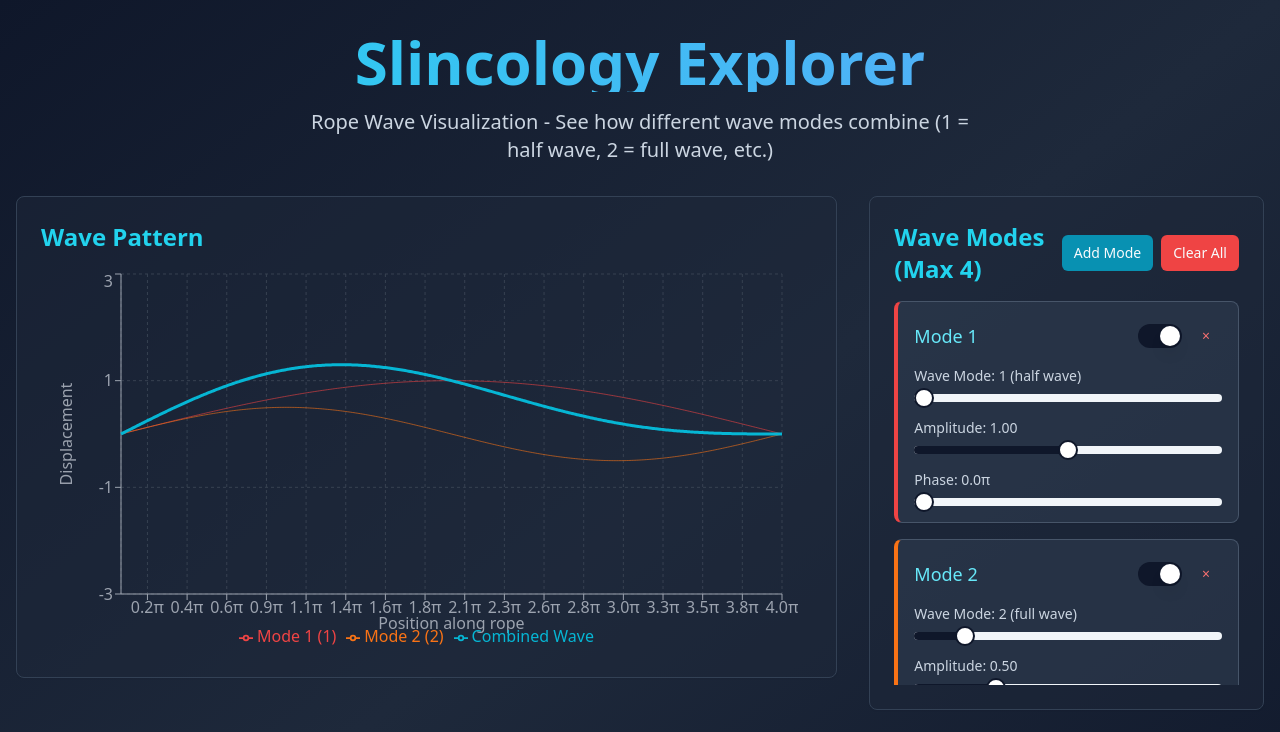
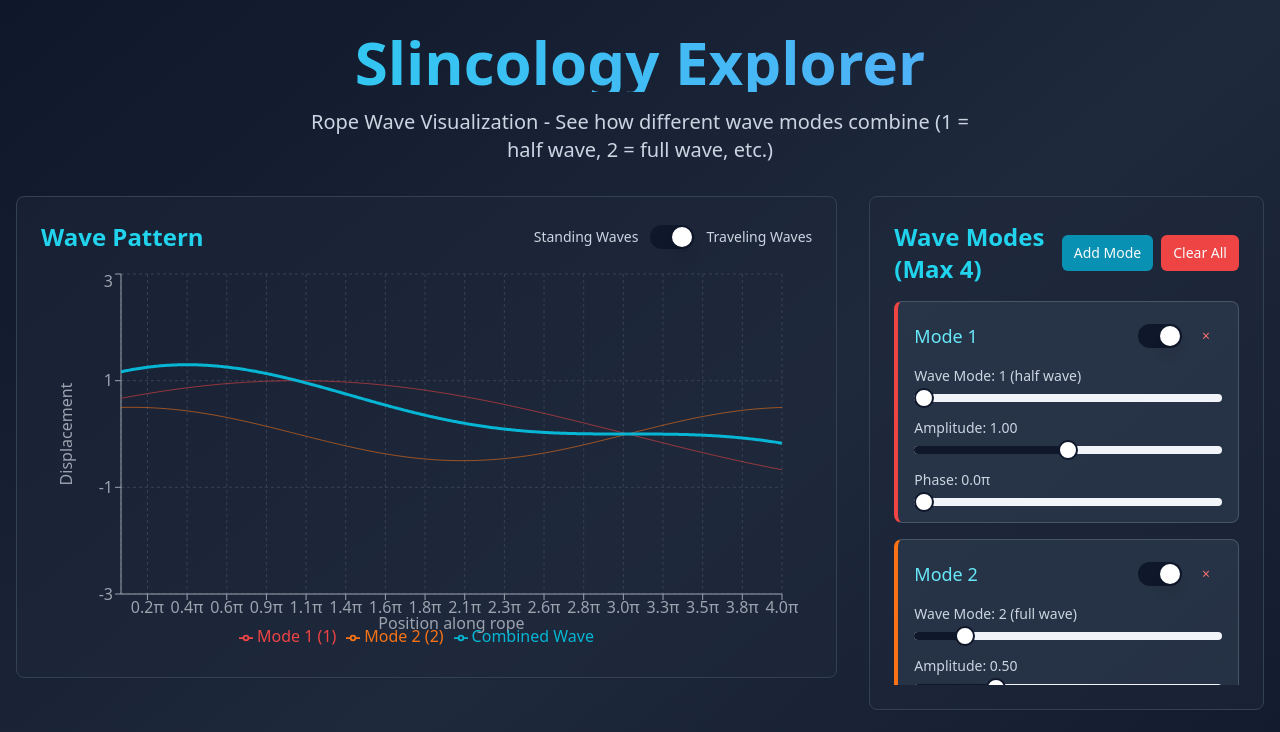
Before and after one commit to snoboll/slincology-waveform-wizard, a React (Vite) app: page / in a window 1280 px wide. Shown: the top 732 px of the page. Built offline with nearby package versions, Linux system fonts and the light colour scheme.

Commit message:
Add animation toggle for standing waves
Adds a toggle to enable/disable the animation of standing waves.

```diff
--- a/src/components/WaveformVisualization.tsx
+++ b/src/components/WaveformVisualization.tsx
@@ -1,13 +1,25 @@
-
-import React, { useMemo } from 'react';
+import React, { useMemo, useState, useEffect } from 'react';
 import { LineChart, Line, XAxis, YAxis, CartesianGrid, ResponsiveContainer, Legend } from 'recharts';
 import { Tone } from '@/pages/Index';
 
 interface WaveformVisualizationProps {
   tones: Tone[];
+  isAnimated: boolean;
 }
 
-export const WaveformVisualization: React.FC<WaveformVisualizationProps> = ({ tones }) => {
+export const WaveformVisualization: React.FC<WaveformVisualizationProps> = ({ tones, isAnimated }) => {
+  const [time, setTime] = useState(0);
+
+  useEffect(() => {
+    if (!isAnimated) return;
+
+    const interval = setInterval(() => {
+      setTime(prevTime => prevTime + 0.05);
+    }, 50);
+
+    return () => clearInterval(interval);
+  }, [isAnimated]);
+
   const data = useMemo(() => {
     const points = 400;
     const maxLength = 4 * Math.PI; // Show rope length
@@ -23,8 +35,14 @@ export const WaveformVisualization: React.FC<WaveformVisualizationProps> = ({ to
       let combinedValue = 0;
       tones.forEach((tone, index) => {
         if (tone.enabled) {
-          // For rope waves: sin(n * π * x / L) where n is the mode number
-          const value = tone.amplitude * Math.sin((tone.frequency * Math.PI * x / maxLength) + tone.phase);
+          let value;
+          if (isAnimated) {
+            // Traveling waves: sin(n * π * x / L - ωt + φ)
+            value = tone.amplitude * Math.sin((tone.frequency * Math.PI * x / maxLength) - (tone.frequency * time) + tone.phase);
+          } else {
+            // Standing waves: sin(n * π * x / L + φ)
+            value = tone.amplitude * Math.sin((tone.frequency * Math.PI * x / maxLength) + tone.phase);
+          }
           dataPoint[`mode${index}`] = value;
           combinedValue += value;
         }
@@ -35,7 +53,7 @@ export const WaveformVisualization: React.FC<WaveformVisualizationProps> = ({ to
     }
 
     return result;
-  }, [tones]);
+  }, [tones, time, isAnimated]);
 
   const colors = [
     '#ef4444', // red
--- a/src/pages/Index.tsx
+++ b/src/pages/Index.tsx
@@ -1,9 +1,10 @@
-
 import React, { useState, useCallback } from 'react';
 import { WaveformVisualization } from '@/components/WaveformVisualization';
 import { TonePanel } from '@/components/TonePanel';
 import { Button } from '@/components/ui/button';
 import { Card } from '@/components/ui/card';
+import { Switch } from '@/components/ui/switch';
+import { Label } from '@/components/ui/label';
 
 export interface Tone {
   id: string;
@@ -18,6 +19,7 @@ const Index = () => {
     { id: '1', frequency: 1, amplitude: 1, phase: 0, enabled: true },
     { id: '2', frequency: 2, amplitude: 0.5, phase: 0, enabled: true },
   ]);
+  const [isAnimated, setIsAnimated] = useState(true);
 
   const addTone = useCallback(() => {
     if (tones.length >= 4) return; // Limit to 4 tones
@@ -64,8 +66,18 @@ const Index = () => {
           {/* Waveform Visualization */}
           <div className="lg:col-span-2">
             <Card className="bg-slate-800/50 border-slate-700 p-6">
-              <h2 className="text-2xl font-semibold mb-4 text-cyan-400">Wave Pattern</h2>
-              <WaveformVisualization tones={tones} />
+              <div className="flex justify-between items-center mb-4">
+                <h2 className="text-2xl font-semibold text-cyan-400">Wave Pattern</h2>
+                <div className="flex items-center gap-3">
+                  <Label className="text-slate-300">Standing Waves</Label>
+                  <Switch
+                    checked={isAnimated}
+                    onCheckedChange={setIsAnimated}
+                  />
+                  <Label className="text-slate-300">Traveling Waves</Label>
+                </div>
+              </div>
+              <WaveformVisualization tones={tones} isAnimated={isAnimated} />
             </Card>
           </div>
 
@@ -109,6 +121,7 @@ const Index = () => {
                 <p>• Mode 4: 2 wavelengths</p>
                 <p>• Amplitude controls wave height</p>
                 <p>• Phase shifts the wave position</p>
+                <p>• Toggle between standing and traveling waves</p>
               </div>
             </Card>
           </div>
```
